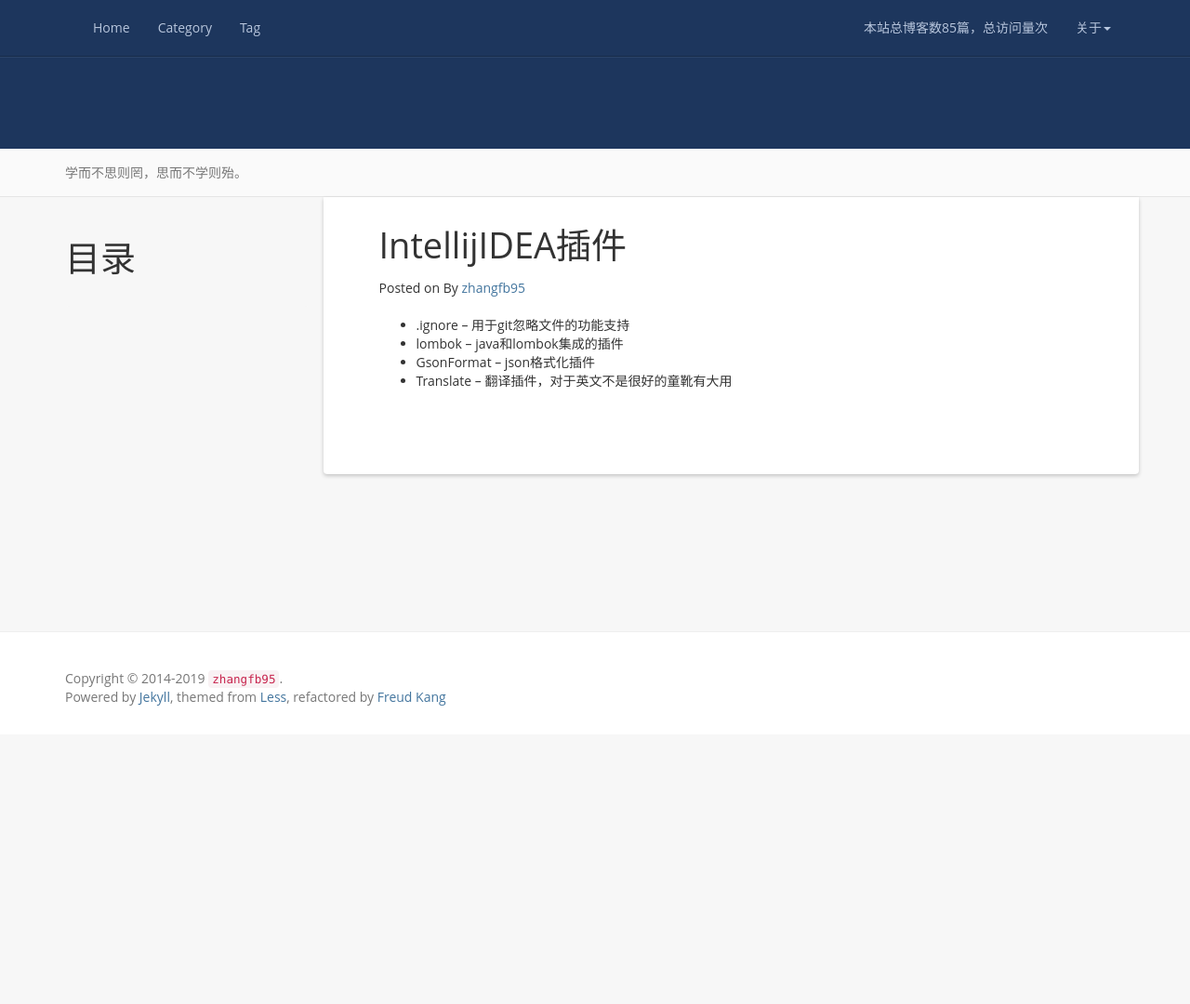
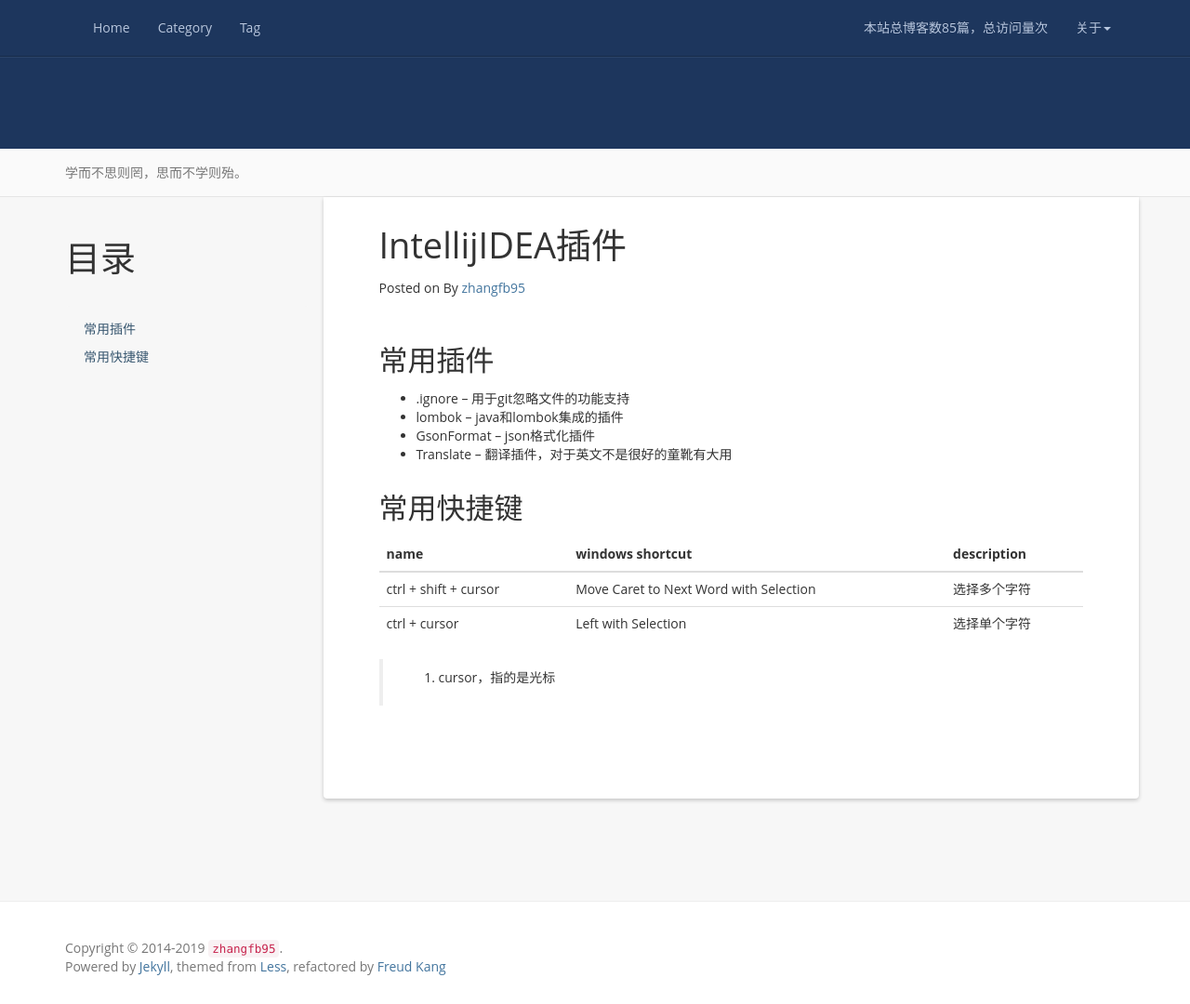
Before and after one commit to zhangfb95/zhangfb95.github.io.bak, a Jekyll site: the page built from plugin-intellij.md, in a window 1280 px wide and 1080 px high. Shown: the whole window at 93% size. Built offline with Jekyll 4.4.1, drawn with Linux system fonts in a browser that asks for light colours; nearby versions of some CDN libraries; a script that is not in the unit is left out; comment, search, counter and statistics services are not loaded.

Commit message:
add intellij idea shortcut

```diff
--- a/plugin-intellij.md
+++ b/plugin-intellij.md
@@ -7,7 +7,18 @@
 * content
 {:toc}
 
+## 常用插件
+
 + .ignore -- 用于git忽略文件的功能支持
 + lombok -- java和lombok集成的插件
 + GsonFormat -- json格式化插件
 + Translate -- 翻译插件，对于英文不是很好的童靴有大用
+
+## 常用快捷键
+
+| name | windows shortcut | description |
+| --- | --- | --- |
+| ctrl + shift + cursor | Move Caret to Next Word with Selection | 选择多个字符 |
+| ctrl + cursor | Left with Selection | 选择单个字符 |
+
+> 1. cursor，指的是光标
```
